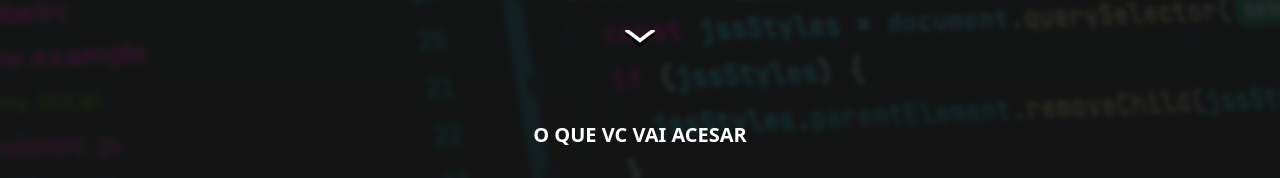
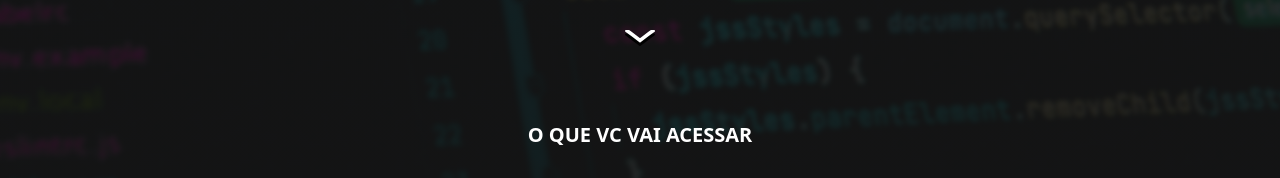
Before and after one commit to slayer-br/onebitflix, a Next.js app in the folder frontend/: page / in a window 1280 px wide. Shown: the part 587-765 px from the top of the page. Built offline with nearby package versions, Linux system fonts and the light colour scheme.

Commit message:
feat: adiciona componente cardsSection na home não autenticada

```diff
--- a/frontend/src/components/homeNoAuth/cardsSection/index.tsx
+++ b/frontend/src/components/homeNoAuth/cardsSection/index.tsx
@@ -4,7 +4,7 @@ import styles from "./styles.module.scss";
 const CardsSection = function () {
   return (
     <>
-      <p className={styles.sectionTitle}>o que vc vai acesar</p>
+      <p className={styles.sectionTitle}>o que vc vai acessar</p>
       <Container className="d-flex flex-wrap justify-content-center gap-4 pb-5">
         <div className={styles.card1}>
           <p className={styles.cardTitle}>front-end</p>
```
